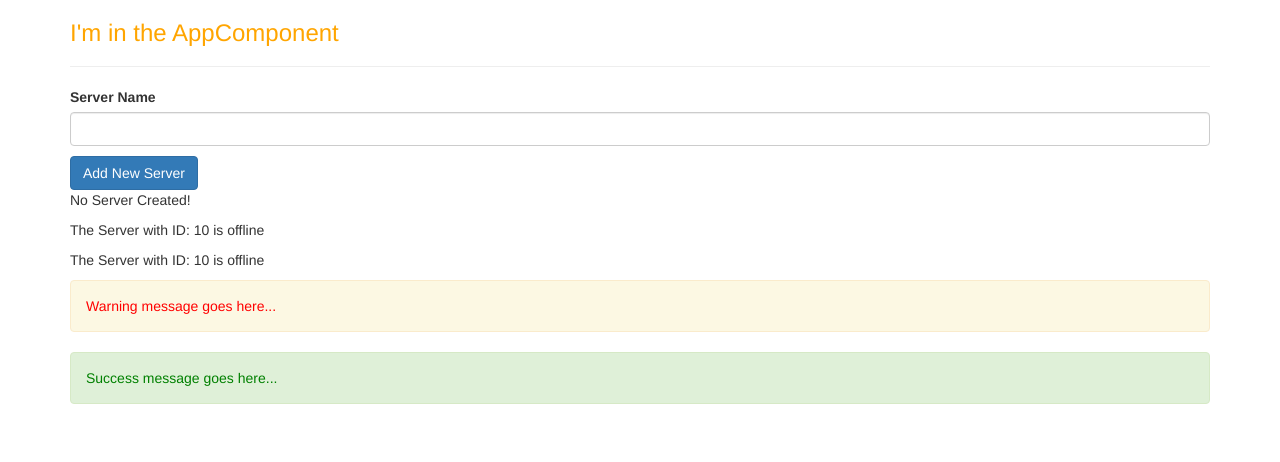
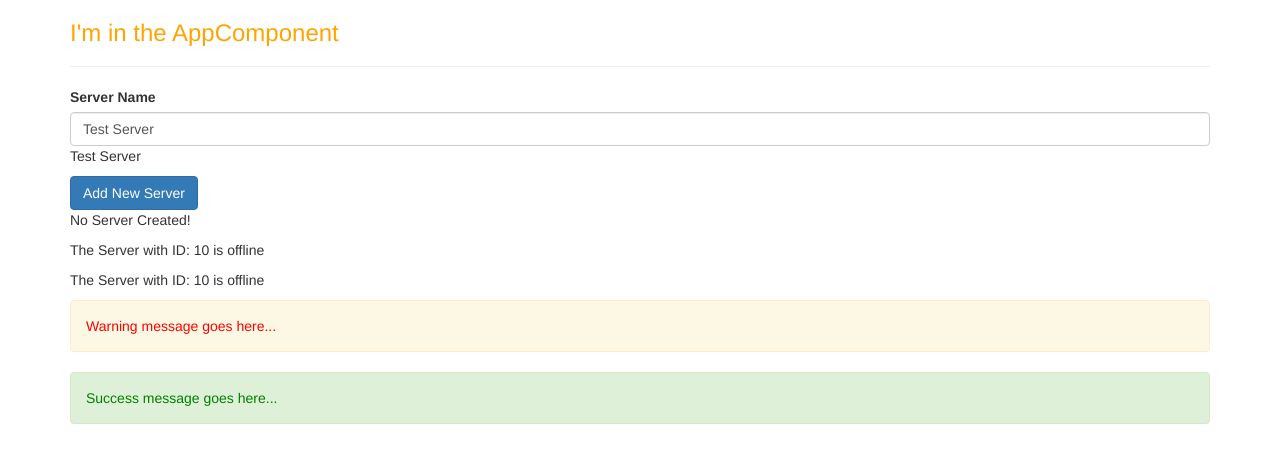
Before and after one commit to techneo1/UIGuild, an Angular app in the folder angular/: page / in a window 1280 px wide. Shown: the top 462 px of the page. Built offline with nearby package versions, Linux system fonts and the light colour scheme.

Commit message:
Two way data binding

```diff
--- a/angular/src/app/servers/servers.component.html
+++ b/angular/src/app/servers/servers.component.html
@@ -1,7 +1,11 @@
 <label>Server Name</label>
+<!-- <input type="text"
+    class="form-control"
+    (input)="onUpdateServerName($event)"/> -->
+
 <input type="text"
-    class="form-control"
-    (input)="onUpdateServerName($event)"/>
+class="form-control"
+[(ngModel)]="serverName">
 <p>{{serverName}}</p>
 
 <button class="btn btn-primary"
--- a/angular/src/app/servers/servers.component.ts
+++ b/angular/src/app/servers/servers.component.ts
@@ -14,7 +14,7 @@
 export class ServersComponent implements OnInit {
   allowNewServer: boolean;
   serverCreationStatus: string = 'No Server Created!';
-  serverName = '';
+  serverName = 'Test Server';
   constructor() {
       this.allowNewServer = false;
       setTimeout(()=> {
```
